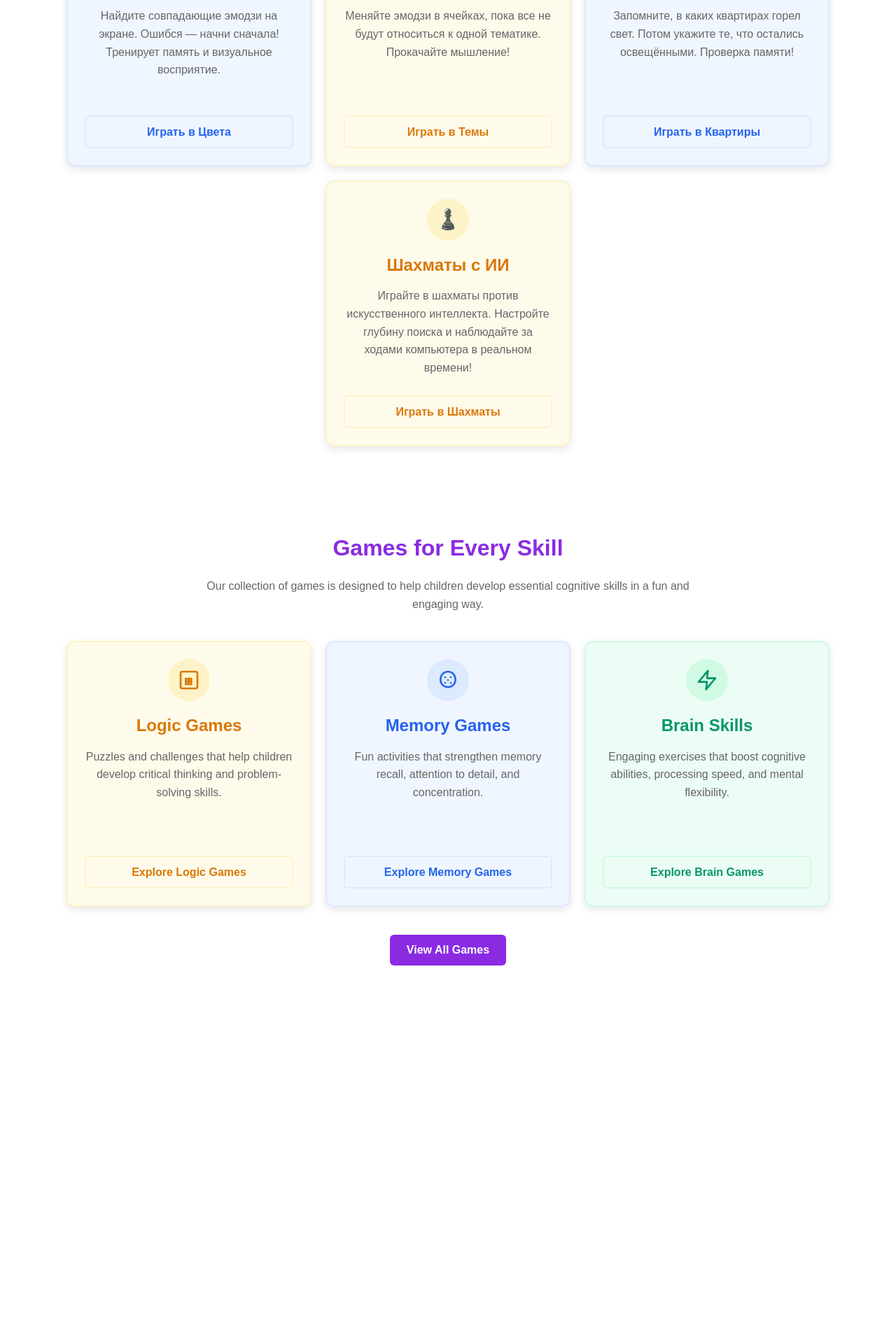
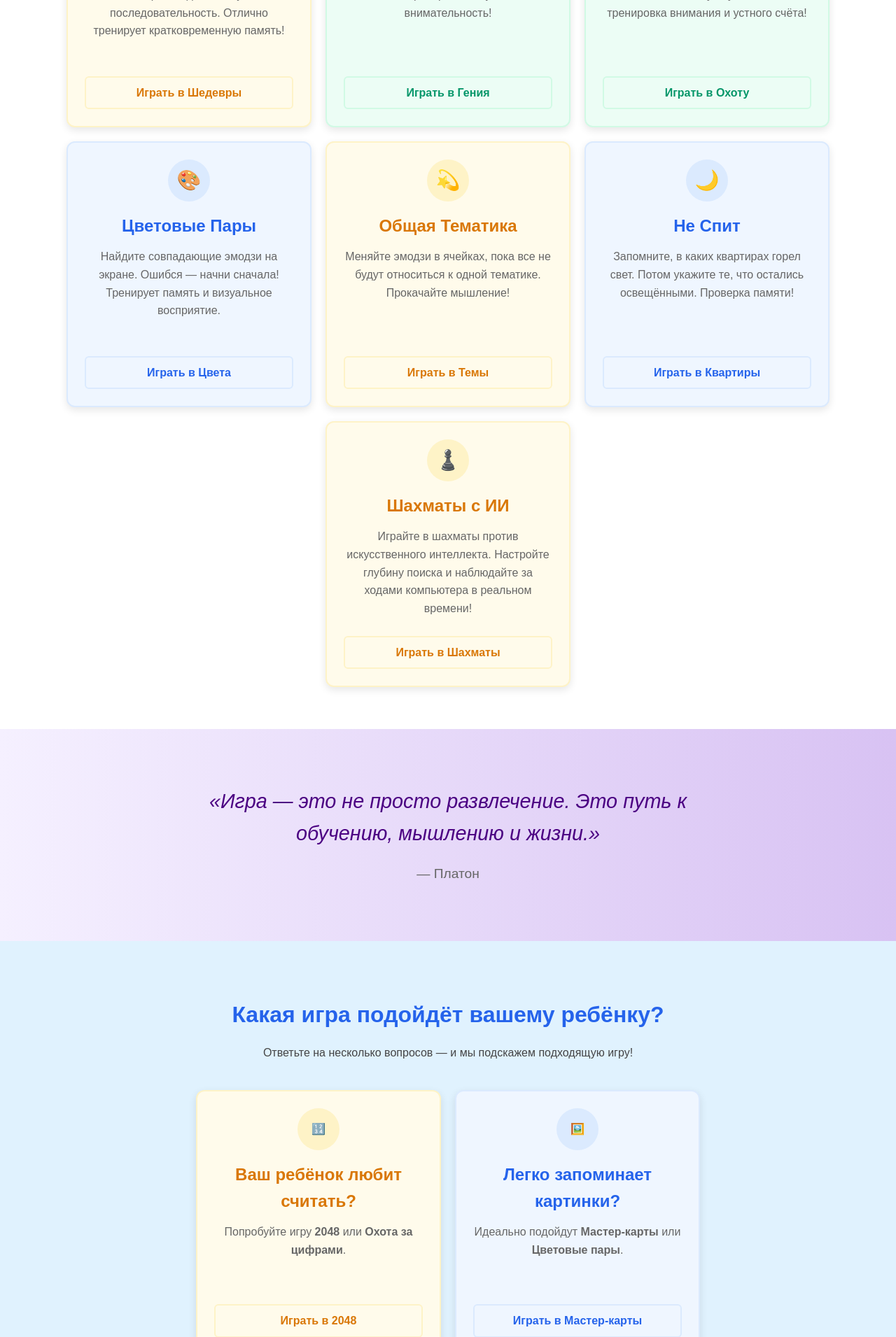
Before and after one commit to k1lst1x/Brain-Games, a Django app: page / in a window 1280 px wide. Shown: the part 1824-3735 px from the top of the page at 70% size. Before the commit the page ends 3204 px from the top, so only its background shows below. Run offline with Django 5.2, Linux system fonts and the light colour scheme.

Commit message:
fixed a bug in one game and updated the landing page

```diff
--- a/templates/index.html
+++ b/templates/index.html
@@ -304,6 +304,18 @@
         </div>
     </section>
 
+    <!-- Why It Matters Section -->
+    <section style="background: #ecfdf5; padding: 80px 20px;">
+        <div class="container">
+            <div class="section-header">
+                <h2 style="color: #059669;">Почему это важно?</h2>
+                <p style="color: #444; max-width: 700px; margin: 0 auto;">
+                    Развивающие игры — это не просто забава. Они активируют мозг ребёнка, улучшают память, концентрацию и критическое мышление. Регулярные занятия через игру помогают легче справляться со школьной нагрузкой и раскрывать потенциал ребёнка.
+                </p>
+            </div>
+        </div>
+    </section>
+
 	<!-- Game Categories Section -->
 	<section class="games-section">
         <div class="container">
@@ -421,61 +433,92 @@
         </div>
     </section>
 
-    <!-- Game Categories Section -->
-    <section class="games-section">
+    <!-- Quote Section -->
+    <section class="quote-section" style="background: linear-gradient(to right, #f5f0ff, #d8c2f3); padding: 80px 20px; text-align: center;">
+        <div class="container">
+            <blockquote style="font-size: 1.8rem; font-style: italic; color: #4b0082; max-width: 800px; margin: 0 auto;">
+                «Игра — это не просто развлечение. Это путь к обучению, мышлению и жизни.»
+            </blockquote>
+            <p style="margin-top: 20px; font-size: 1.2rem; color: #666;">— Платон</p>
+        </div>
+    </section>
+
+    <!-- Game Recommender Quiz -->
+    <section style="background-color: #e0f2fe; padding: 80px 20px;">
         <div class="container">
             <div class="section-header">
-                <h2>Games for Every Skill</h2>
-                <p>Our collection of games is designed to help children develop essential cognitive skills in a fun and engaging way.</p>
+                <h2 style="color: #2563eb;">Какая игра подойдёт вашему ребёнку?</h2>
+                <p style="color: #444;">Ответьте на несколько вопросов — и мы подскажем подходящую игру!</p>
             </div>
             <div class="game-cards">
-                <!-- Logic Games Card -->
+                <div class="card card-logic">
+                    <div class="card-icon">🔢</div>
+                    <h3>Ваш ребёнок любит считать?</h3>
+                    <p>Попробуйте игру <strong>2048</strong> или <strong>Охота за цифрами</strong>.</p>
+                    <a href="/2048/" class="btn btn-outline">Играть в 2048</a>
+                </div>
+                <div class="card card-memory">
+                    <div class="card-icon">🖼️</div>
+                    <h3>Легко запоминает картинки?</h3>
+                    <p>Идеально подойдут <strong>Мастер-карты</strong> или <strong>Цветовые пары</strong>.</p>
+                    <a href="/mastercards/" class="btn btn-outline">Играть в Мастер-карты</a>
+                </div>
+                <div class="card card-brain">
+                    <div class="card-icon">🧩</div>
+                    <h3>Любит решать головоломки?</h3>
+                    <p>Попробуйте <strong>Шедевры Памяти</strong> или <strong>Общую Тематику</strong>.</p>
+                    <a href="/match_the_feel/" class="btn btn-outline">Играть в Темы</a>
+                </div>
+            </div>
+        </div>
+    </section>
+
+    <!-- For Parents Section -->
+    <section style="background-color: #fff8e1; padding: 80px 20px;">
+        <div class="container">
+            <div class="section-header">
+                <h2 style="color: #d97706;">Для родителей</h2>
+                <p style="color: #444;">
+                    Мы понимаем, как важно поддерживать интеллектуальное развитие детей. Наши игры не просто развлекают — они развивают внимание, память, логику и мышление. Раздел «Для родителей» поможет вам лучше понять, как и какие навыки формируются у ребёнка, и как вы можете это поддерживать дома.
+                </p>
+            </div>
+        </div>
+    </section>
+
+    <!-- Platform Benefits Section -->
+    <section class="games-section" style="background-color: #f0f9ff;">
+        <div class="container">
+            <div class="section-header">
+                <h2 style="color: #2563eb;">Почему выбирают нас?</h2>
+                <p style="color: #444;">Наша платформа — это не просто игры. Это безопасное и полезное пространство для развития детского интеллекта.</p>
+            </div>
+            <div class="game-cards">
                 <div class="card card-logic">
                     <div class="card-icon">
-                        <svg xmlns="http://www.w3.org/2000/svg" width="32" height="32" viewBox="0 0 24 24" fill="none" stroke="currentColor" stroke-width="2" stroke-linecap="round" stroke-linejoin="round">
-                            <path d="M19 3H5c-1.1 0-2 .9-2 2v14c0 1.1.9 2 2 2h14c1.1 0 2-.9 2-2V5c0-1.1-.9-2-2-2z"/>
-                            <path d="M8.5 10.5v3h3v-3h-3z"/>
-                            <path d="M8.5 13.5v3h3v-3h-3z"/>
-                            <path d="M11.5 10.5v3h3v-3h-3z"/>
-                            <path d="M11.5 13.5v3h3v-3h-3z"/>
-                        </svg>
+                        🎯
                     </div>
-                    <h3>Logic Games</h3>
-                    <p>Puzzles and challenges that help children develop critical thinking and problem-solving skills.</p>
-                    <a href="#" class="btn btn-outline">Explore Logic Games</a>
+                    <h3>Осознанное развитие</h3>
+                    <p>Каждая игра разработана для прокачки конкретного навыка: логики, памяти, счёта или внимания.</p>
                 </div>
 
-                <!-- Memory Games Card -->
                 <div class="card card-memory">
                     <div class="card-icon">
-                        <svg xmlns="http://www.w3.org/2000/svg" width="32" height="32" viewBox="0 0 24 24" fill="none" stroke="currentColor" stroke-width="2" stroke-linecap="round" stroke-linejoin="round">
-                            <path d="M12 3c1.5 0 2.9.4 4.1 1.1 1.2.8 2.2 1.8 2.8 3.1.7 1.3 1.1 2.7 1.1 4.3 0 1.5-.4 2.9-1.1 4.1-.7 1.2-1.7 2.2-2.8 2.9-1.2.7-2.6 1.1-4.1 1.1-1.5 0-2.9-.4-4.1-1.1-1.2-.7-2.2-1.7-2.9-2.9-.7-1.2-1-2.6-1-4.1 0-1.6.3-3 1-4.3.7-1.3 1.7-2.3 2.9-3.1C9.1 3.4 10.5 3 12 3z"/>
-                            <path d="M12 12h.01"/>
-                            <path d="M9 9h.01"/>
-                            <path d="M15 9h.01"/>
-                            <path d="M9 15h.01"/>
-                            <path d="M15 15h.01"/>
-                        </svg>
+                        👨‍🏫
                     </div>
-                    <h3>Memory Games</h3>
-                    <p>Fun activities that strengthen memory recall, attention to detail, and concentration.</p>
-                    <a href="#" class="btn btn-outline">Explore Memory Games</a>
+                    <h3>Методическая поддержка</h3>
+                    <p>Контент согласован с педагогами и психологами, чтобы обучение было эффективным и ненавязчивым.</p>
                 </div>
 
-                <!-- Brain Skills Card -->
                 <div class="card card-brain">
                     <div class="card-icon">
-                        <svg xmlns="http://www.w3.org/2000/svg" width="32" height="32" viewBox="0 0 24 24" fill="none" stroke="currentColor" stroke-width="2" stroke-linecap="round" stroke-linejoin="round">
-                            <path d="M13 2L3 14h9l-1 8 10-12h-9l1-8z"/>
-                        </svg>
+                        🛡️
                     </div>
-                    <h3>Brain Skills</h3>
-                    <p>Engaging exercises that boost cognitive abilities, processing speed, and mental flexibility.</p>
-                    <a href="#" class="btn btn-outline">Explore Brain Games</a>
+                    <h3>Безопасность детей</h3>
+                    <p>Без рекламы, без отвлекающих факторов. Только качественные и проверенные упражнения в игровой форме.</p>
                 </div>
             </div>
             <div class="view-all">
-                <a href="#" class="btn btn-primary">View All Games</a>
+                <a href="{% url 'register' %}" class="btn btn-primary">Присоединиться сейчас</a>
             </div>
         </div>
     </section>
```
Also changed, not shown: templates/chess.html (+105 -25 lines), templates/color_pairs.html (+19 -11 lines), static/chess/background.jpg (added).
